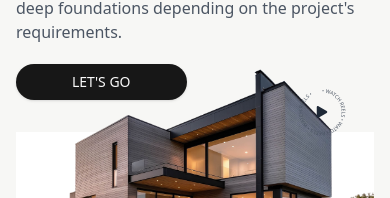
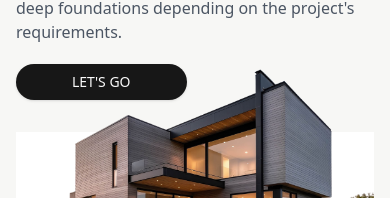
Before and after one commit to Gopikrishna-M-A/bhagyalakshmi, a Next.js app: page / in a window 390 px wide. Shown: the part 369-567 px from the top of the page. Built offline with nearby package versions, Linux system fonts and the light colour scheme.

Commit message:
responsive

```diff
--- a/app/page.js
+++ b/app/page.js
@@ -42,7 +42,7 @@
           className='w-full h-auto rounded-lg'
         />
 
-        <div className='absolute top-4 right-4 rounded-full p-2'>
+        <div className='hidden sm:block absolute top-4 right-4 rounded-full p-2'>
           <div className='relative w-14 h-14 sm:h-20 sm:w-20 lg:w-32 lg:h-32'>
             <div className='absolute inset-0 flex items-center justify-center'>
               <FaPlay className='w-3 h-3 sm:h-5 sm:w-5 lg:w-7 lg:h-7 text-gray-800' />
```
